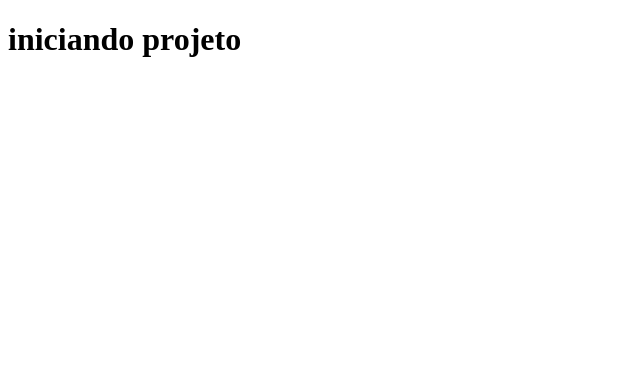
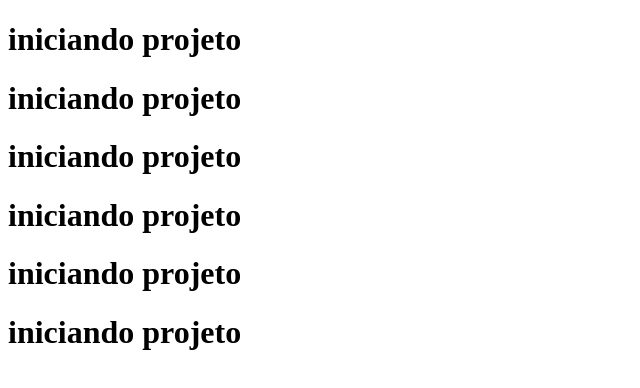
Before and after one commit to jdpguerra/aprendendoespanhol321, a plain HTML site: page index.html in a window 1280 px wide. Shown: the whole page, without its empty margins (0-640 px from the left). Drawn offline with Linux system fonts and the light colour scheme.

Commit message:
teste1
teste1

```diff
--- a/index.html
+++ b/index.html
@@ -7,5 +7,11 @@
 </head>
 <body>
     <h1> iniciando projeto</h1>
+    <h1> iniciando projeto</h1>
+    <h1> iniciando projeto</h1>
+    <h1> iniciando projeto</h1>
+    <h1> iniciando projeto</h1>
+    <h1> iniciando projeto</h1>
+
 </body>
 </html>
```
